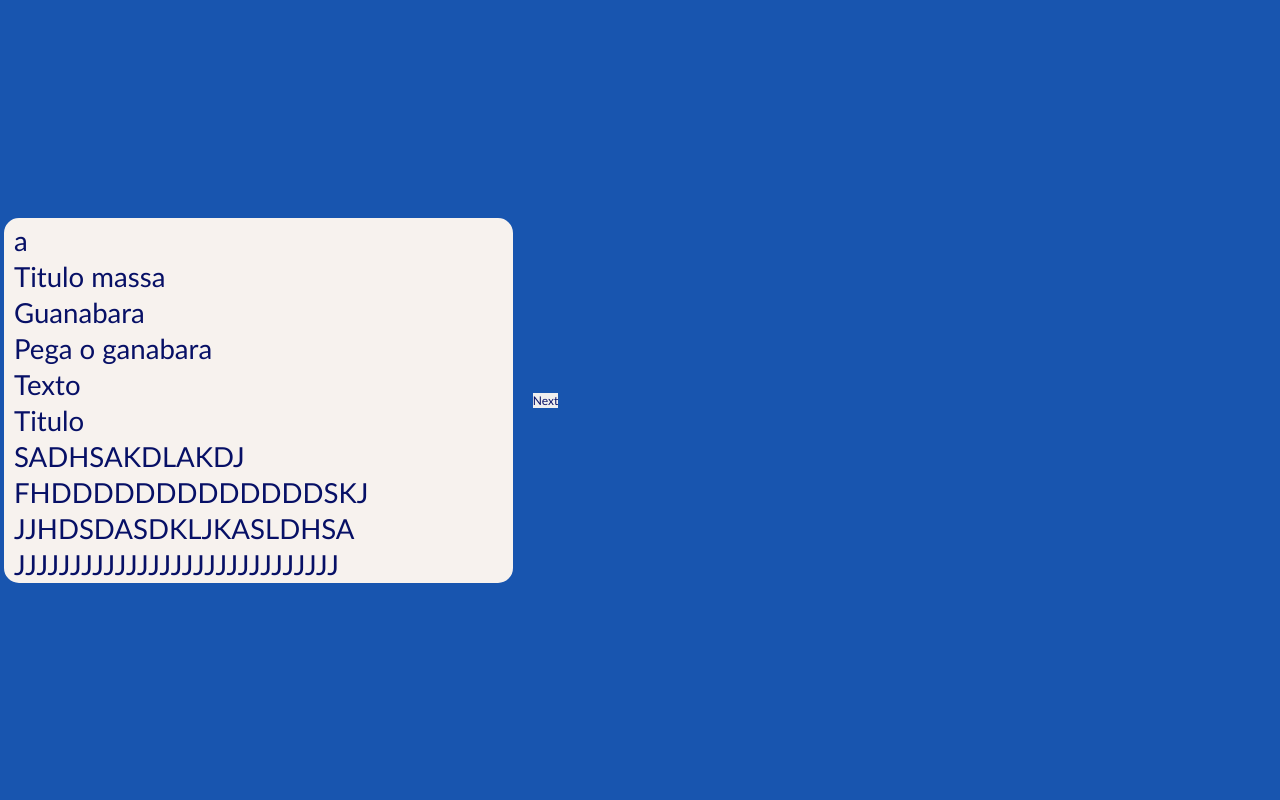
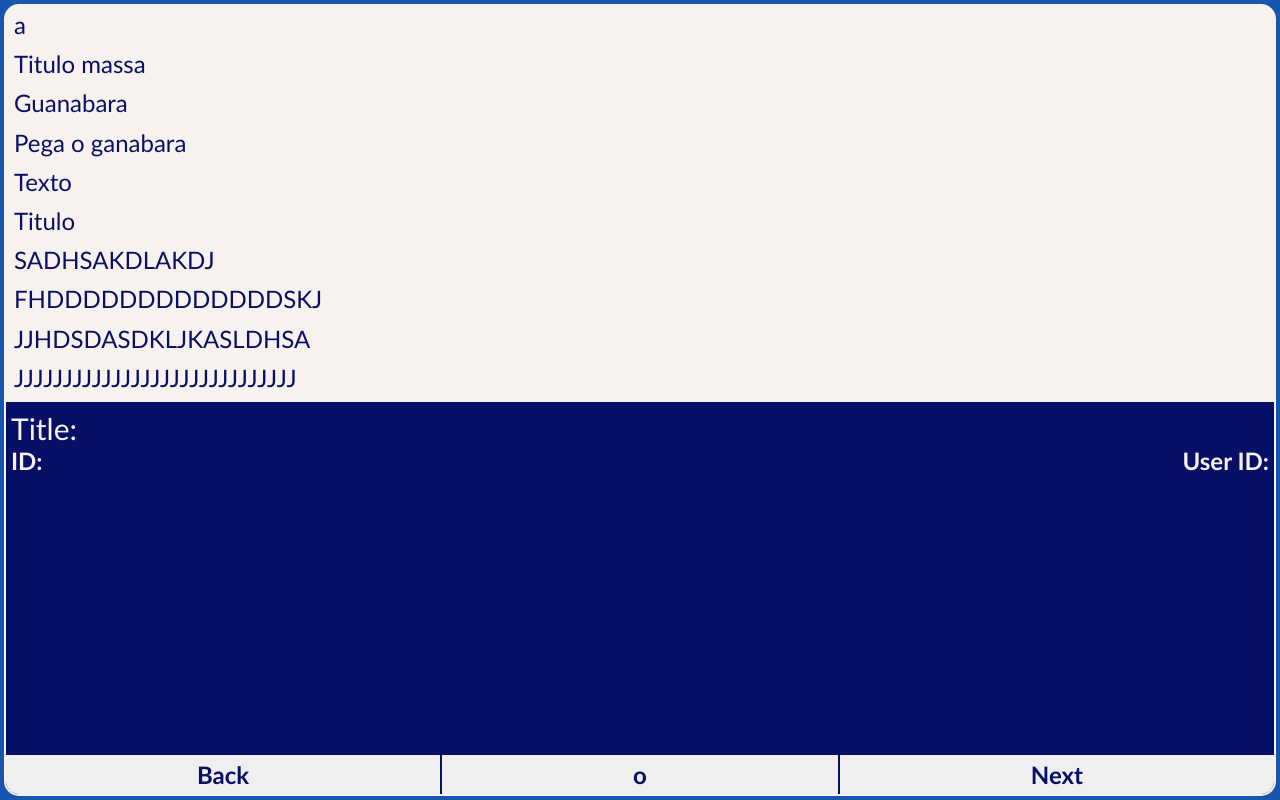
Before and after one commit to ElielsonU/ScientificEvent-2.0, a Next.js app: page /articles in a window 1280 px wide. Built offline with nearby package versions, Linux system fonts and the light colour scheme; data requests are answered from the project's data file.

Commit message:
changes maded

```diff
--- a/db.json
+++ b/db.json
@@ -71,6 +71,36 @@
       "user_id": 1,
       "title": "89789798067646587513423427742",
       "id": 12
+    },
+    {
+      "content": "53425234141234",
+      "user_id": 1,
+      "title": "5345345243524311111111111111111111111111111111111111111111111111111111111111111111111111111111111111111111111111111111111111111111111111111111111111111111111111111111",
+      "id": 13
+    },
+    {
+      "content": "111111111111",
+      "user_id": 1,
+      "title": "1111111111111111111111111111111111111111111 11111111111111111111111111111111111111111111 11111111111111111111111111111111111111111 11111111111111111111111111111111111111 1111111111111111111111111111111111111111111111111 1111111111111111111111111",
+      "id": 14
+    },
+    {
+      "content": "1111111111111111111111111111111",
+      "user_id": 1,
+      "title": "1111111111111111111111111111111111111111111111111111111 11111111111111111111111111111111111111111111111111111 11111111111111111111111111111111111111111111111111111111111111111111111111111111111111 11111111111111111111111111111111111111111111111111111111111111111111111111111111111111111111 1111111111111111111111111111111111111111111111111111111111111111111111111111 11111111111",
+      "id": 15
+    },
+    {
+      "content": "525",
+      "user_id": 1,
+      "title": "5342534252345234 5435 254325234 5432 52345 2345 245 2452348574639564 9578 634985623458946782756578 645  6346789 5627 9567 456789 234678 678 234956789 6789 5246789 23456789 56789 534678678934567823456782345 23456789 23456789 3456789 675675467856 78923456789 2345678  624567845692345678 6 34578678 5 678543678923456789546789546789523456789 6 5346 534678954695234672345679 6578946 57423 2567 67846789 2546 78436789345678453678245678 456789 3 456 784567 89234567823456785678 234 678345 6782345678 5342678523467893456789 6 78934678 34567893456786 34578678 345",
+      "id": 16
+    },
+    {
+      "content": "Sed ut perspiciatis unde omnis iste natus error sit voluptatem accusantium doloremque laudantium, totam rem aperiam, eaque ipsa quae ab illo inventore veritatis et quasi architecto beatae vitae dicta sunt explicabo. Nemo enim ipsam voluptatem quia voluptas sit aspernatur aut odit aut fugit, sed quia consequuntur magni dolores eos qui ratione voluptatem sequi nesciunt. Neque porro quisquam est, qui dolorem ipsum quia dolor sit amet, consectetur, adipisci velit, sed quia non numquam eius modi tempora incidunt ut labore et dolore magnam aliquam quaerat voluptatem. Ut enim ad minima veniam, quis nostrum exercitationem ullam corporis suscipit laboriosam, nisi ut aliquid ex ea commodi consequatur? Quis autem vel eum iure reprehenderit qui in ea voluptate velit esse quam nihil molestiae consequatur, vel illum qui dolorem eum fugiat quo voluptas nulla pariatur?",
+      "user_id": 1,
+      "title": "Section 1.10.32 of \"de Finibus Bonorum et Malorum\", written by Cicero in 45 BC",
+      "id": 17
     }
   ],
   "users": [
--- a/src/components/GlobalStyle/index.tsx
+++ b/src/components/GlobalStyle/index.tsx
@@ -9,6 +9,7 @@ const GlobalStyle = createGlobalStyle`
         color: inherit;
         font-size: inherit;
         font-family: inherit;
+        font-weight: inherit;
         margin: 0;
         outline: 0 solid;
         padding: 0;
--- a/src/components/sets/ArticlesRadio/index.tsx
+++ b/src/components/sets/ArticlesRadio/index.tsx
@@ -8,15 +8,15 @@ import { ArticlesProps } from "@/theme/types";
 const RadioArea = styled.div`
     overflow: hidden;
     border: ${thickness.t3} solid ${colors.c2};
-    border-radius: ${radius.r4};
+    border-radius: 15px 15px 0px 0px;
     background-color: ${colors.c2};
-    width: ${widths.w5};
-    font-size: ${fonts.f3};
+    font-size: ${fonts.f4};
+    width: ${widths.w1};
     display: flex;
     flex-direction: column;
     justify-content: stretch;
     align-items: stretch;
-    height: 365px;
+    height: ${widths.w4};
 
     input[type="radio"] {
         position: absolute;
@@ -26,6 +26,8 @@ const RadioArea = styled.div`
     label {
         display: block;
         padding: 4px 8px;
+        width: ${widths.w1};
+        white-space: nowrap;
     }
 
     input[type="radio"]:checked + label {
@@ -34,11 +36,9 @@ const RadioArea = styled.div`
     }
 `
 
-interface RadioBoxProps extends PropsWithChildren {
-    name?: string;
+interface RadioBoxProps {
     onClick?: React.MouseEventHandler;
     onDoubleClick?: Function;
-    value?: number | string;
     articles?: Array<ArticlesProps>;
 }
 
@@ -55,7 +55,13 @@ const ArticlesRadio:React.FC<RadioBoxProps> = ({
     return (
         <RadioArea>
             {articles?.map((article, index) => (
-                <Box key={article.id} overflow="hidden" borderRadius={radius.r6}>
+                <Box key={article.id}
+                alignItems="stretch"
+                justifyContent="stretch"
+                display="flex"
+                overflow="hidden"
+                height={widths.w9}
+                borderRadius={radius.r6}>
                     <Input
                     type="radio"
                     name="article"
--- a/src/components/sets/ArticlesViewer/index.tsx
+++ b/src/components/sets/ArticlesViewer/index.tsx
@@ -1,6 +1,7 @@
 import React, { useState, useEffect } from "react"
+import { useRouter } from "next/router";
 
-import { widths, fonts, colors, thickness } from "@/theme";
+import { widths, fonts, colors, thickness, radius, weights } from "@/theme";
 
 import { Box, Button } from "@/components/models"
 import ArticlesRadio from "../ArticlesRadio"
@@ -17,6 +18,8 @@ const ArticlesViewer: React.FC = () => {
     const [viewing, setViewing] = useState(-1)
     const [nextPage, setNextPage] = useState(false)
     const [page, setPage] = useState(1)
+
+    const router = useRouter()
 
     useEffect(() => {
         (async function getArticlesList () {
@@ -39,10 +42,10 @@ const ArticlesViewer: React.FC = () => {
         }
     }
 
-    // (index+1)+((page-1)*10)
-
-    const radioDoubleClickHandler = (index: number) => {
-
+    const selectArticle = (index: number) => {
+        if (index > -1 && index < 10) {
+            router.push(`/articles/${(index+1)+((page-1)*10)}`)
+        }
     }
 
     const radioClickHandler = (event: React.MouseEvent) => {
@@ -53,26 +56,46 @@ const ArticlesViewer: React.FC = () => {
     return (
         <Box
         width={widths.w1}
-        height={widths.w1}
+        flexGrow="1"
         display="flex"
-        alignItems="center"
-        borderWidth={thickness.t1}
-        borderColor={colors.c4}
-        backgroundColor={colors.c4}
-        gap="10px">
+        alignItems="center">
             <ArticlesRadio
             articles={articles}
             onClick={radioClickHandler}
-            onDoubleClick={radioDoubleClickHandler}
-            />
+            onDoubleClick={selectArticle}/>
+            <Box width={widths.w1} display="flex" height={widths.w4}
+            borderRadius="0px 0px 15px 15px"backgroundColor={colors.c1} overflow="hidden"
+            flexDirection="column" borderWidth={thickness.t3} borderColor={colors.c2}>
+                <Box display="flex" width={widths.w1} flexGrow="1" padding="8px 5px" color={colors.c2} flexDirection="column">
+                    <Box as="h2" fontSize={fonts.f2}>
+                        Title: {articles[viewing]?.title}
+                    </Box>
+                    <Box fontSize={fonts.f4} fontWeight={weights.bold} display="flex" justifyContent="space-between">
+                        <Box>ID: {articles[viewing]?.id}</Box>
+                        <Box>User ID: {articles[viewing]?.user_id}</Box>
+                    </Box>
+                </Box>
 
-            <Box>
-                {articles[viewing]?.title}
+                <Box
+                display="flex"
+                fontSize={fonts.f4}
+                fontWeight={weights.bold}
+                gap="2px"
+                alignItems="stretch">
+                    <Button
+                    onClick={goToPreviousPage}
+                    style={{flexGrow: "1"}}
+                    padding="5px 0px">Back</Button>
+                    <Button
+                    onClick={() => {selectArticle(viewing)}}
+                    style={{flexGrow: "1"}}
+                    padding="5px 0px">o</Button>
+                    <Button
+                    onClick={goToNextPage}
+                    style={{flexGrow: "1"}}
+                    padding="5px 0px">Next</Button>
+                </Box>
             </Box>
-
-            {page>1?<Button onClick={goToPreviousPage}>Back</Button>:null}
-            {nextPage?<Button onClick={goToNextPage}>Next</Button>:null}
-
         </Box>
     )
 }
--- a/src/components/templates/ArticlesPage/index.tsx
+++ b/src/components/templates/ArticlesPage/index.tsx
@@ -2,6 +2,8 @@ import React from "react";
 import { ArticlesViewer } from "@/components/sets";
 import Head from "next/head";
 import { Box } from "@/components/models";
+
+import { widths, thickness, colors } from "@/theme";
 
 const ArticlesPage = () => {
     return (
@@ -11,7 +13,16 @@ const ArticlesPage = () => {
                 <meta name="description" content="Generated by create next app"/>
                 <meta name="viewport" content="width=device-width, initial-scale=1"/>
             </Head>
-            <ArticlesViewer/>
+            <Box
+            width={widths.w1}
+            height={widths.w1}
+            display="flex"
+            flexDirection="column"
+            borderWidth={thickness.t1}
+            borderColor={colors.c4}
+            backgroundColor={colors.c4}>
+                <ArticlesViewer/>
+            </Box>
         </>
     )
 }
--- a/src/theme/widths/index.ts
+++ b/src/theme/widths/index.ts
@@ -7,5 +7,5 @@ export default {
     w6: "30%",
     w7: "25%",
     w8: "15%",
-    w9: "5%"
+    w9: "10%",
 }
```
Also changed, not shown: src/components/templates/ArticlePage/index.tsx (+14 -4 lines), src/pages/articles/[id].tsx (+6 -2 lines).
